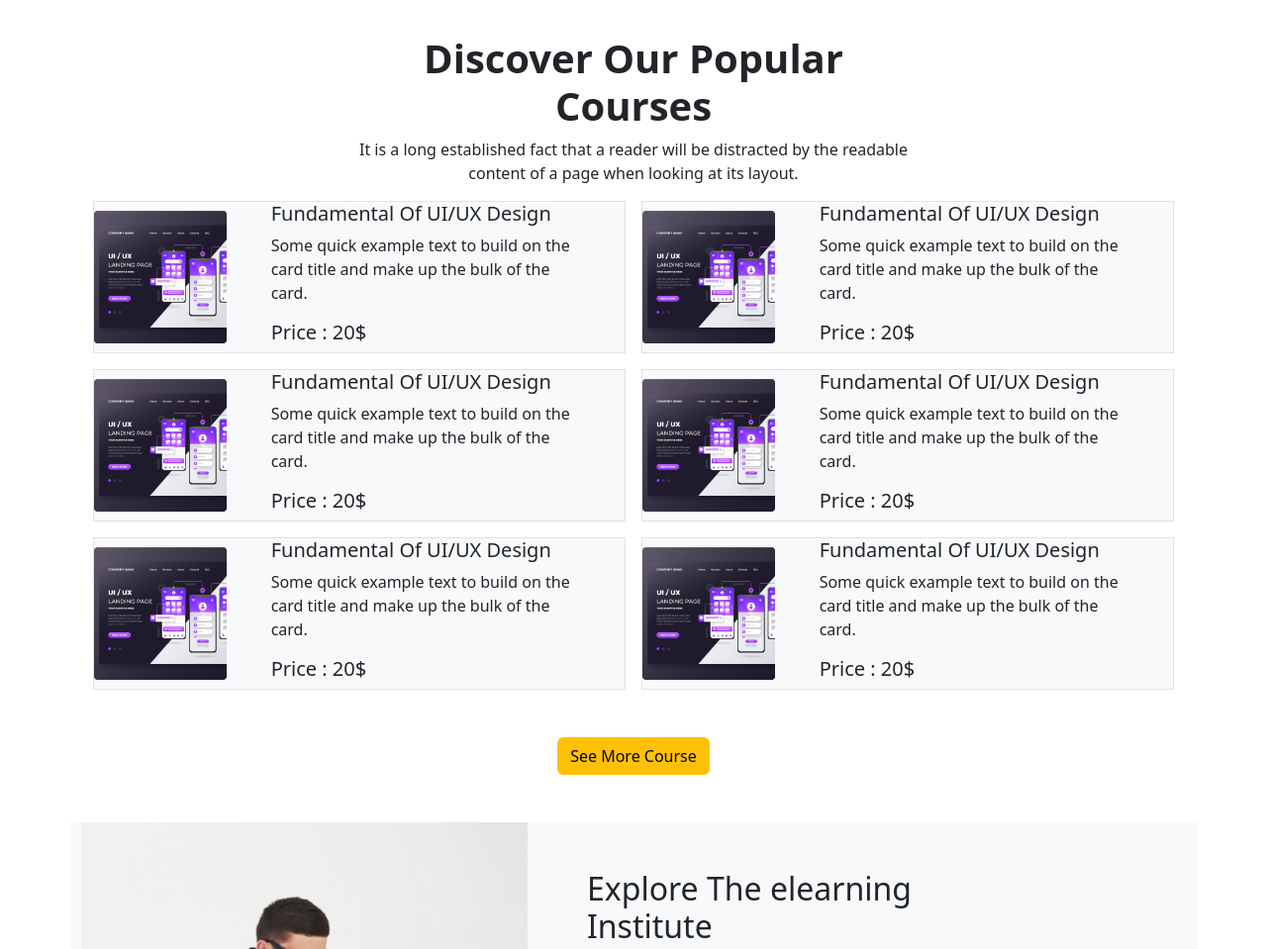
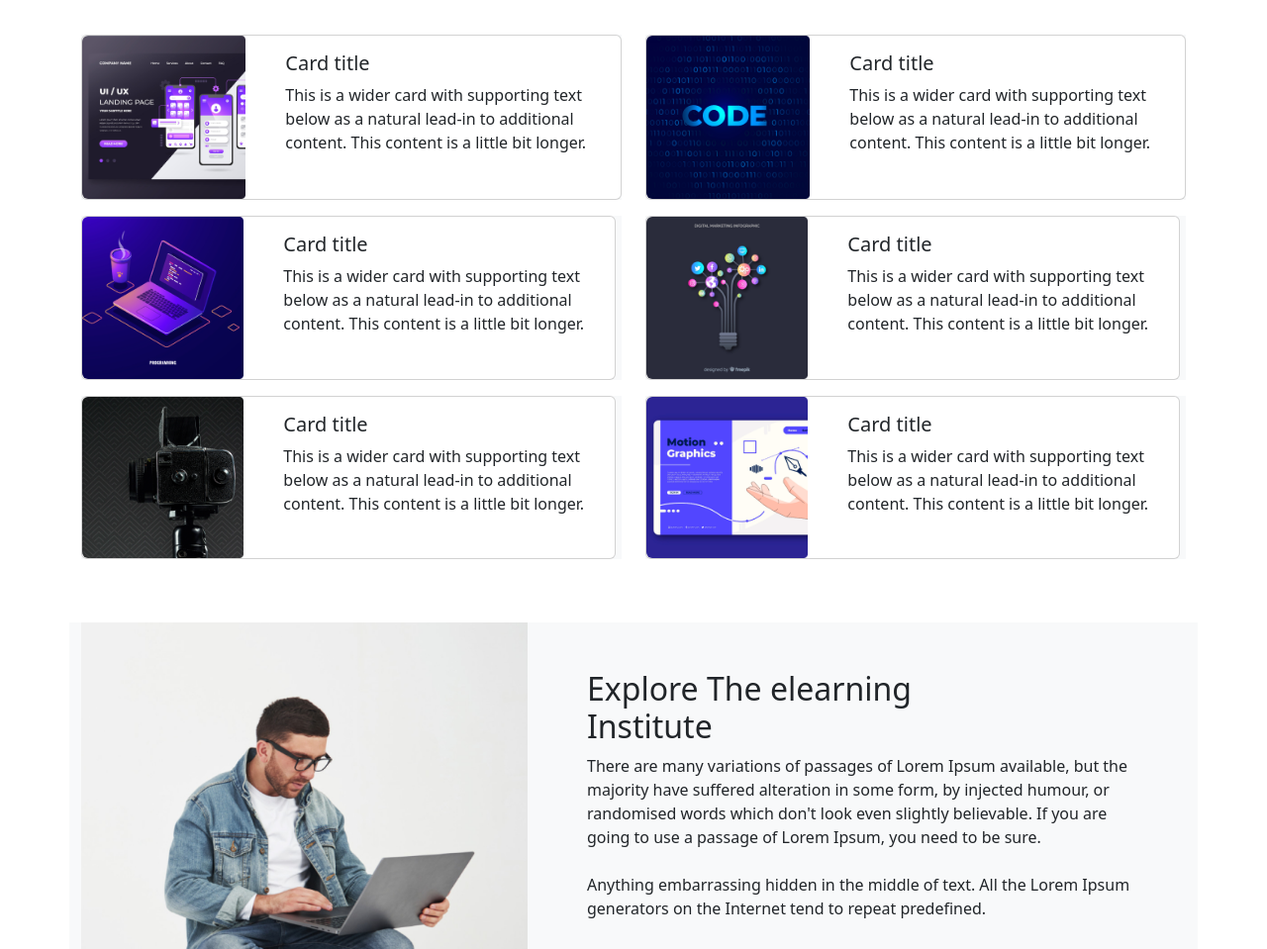
Before and after one commit to digitechmahmud/edu-tech-learning, a plain HTML site: page index.html in a window 1280 px wide. Shown: the part 660-1619 px from the top of the page at 99% size. Drawn offline with nearby package versions, Linux system fonts and the light colour scheme.

```diff
--- a/css/style.css
+++ b/css/style.css
@@ -1,3 +1,3 @@
-.margin-top {
-    margin-top: 100px;
+.banner {
+    filter: brightness(50%);
 }
--- a/index.html
+++ b/index.html
@@ -9,7 +9,7 @@
     <link rel="stylesheet" href="./css/style.css">
     <!-- Custom CSS End -->
     <!-- Font Awesome Link -->
-
+    <script src="https://kit.fontawesome.com/915bbf049d.js" crossorigin="anonymous"></script>
     <!-- Bootstrap Link -->
     <link href="https://cdn.jsdelivr.net/npm/bootstrap@5.2.0/dist/css/bootstrap.min.css" rel="stylesheet"
         integrity="sha384-gH2yIJqKdNHPEq0n4Mqa/HGKIhSkIHeL5AyhkYV8i59U5AR6csBvApHHNl/vI1Bx" crossorigin="anonymous">
@@ -57,7 +57,7 @@
                 </div>
                 <div class="carousel-inner">
                     <div class="carousel-item active">
-                        <img src="images/cover/cover-1.png" class="d-block w-100" alt="...">
+                        <img src="images/cover/cover-1.png" class="d-block w-100 banner" alt="...">
                         <div class="carousel-caption d-md-block">
                             <h1 class="fs-1 fw-bold text-light">Get Started Digital<br>Learning</h1>
                             <p>Some representative placeholder content<br> for the first slide.</p>
@@ -65,7 +65,7 @@
                         </div>
                     </div>
                     <div class="carousel-item">
-                        <img src="images/cover/cover-3.jpg" class="d-block w-100 img-fluid" alt="...">
+                        <img src="images/cover/cover-2.png" class="d-block w-100 banner" alt="...">
                         <div class="carousel-caption d-md-block">
                             <h1 class="fs-1 fw-bold text-light">Get Started Digital<br>Learning</h1>
                             <p>Some representative placeholder content<br> for the first slide.</p>
@@ -73,7 +73,7 @@
                         </div>
                     </div>
                     <div class="carousel-item">
-                        <img src="images/cover/cover-1.png" class="d-block w-100" alt="...">
+                        <img src="images/cover/cover-3.png" class="d-block w-100 banner" alt="...">
                         <div class="carousel-caption d-md-block">
                             <h1 class="fs-1 fw-bold text-light">Get Started Digital<br>Learning</h1>
                             <p>Some representative placeholder content<br> for the first slide.</p>
@@ -97,103 +97,133 @@
     </header>
     <main>
         <!-- Popular Course Section Start -->
-        <section class="container mb-5">
-            <div>
-                <h2 class="text-center fs-1 fw-bold">Discover Our Popular<br>Courses</h2>
-                <p class="text-center">It is a long established fact that a reader will be distracted by the
-                    readable<br>content of a
-                    page when looking at its
-                    layout.</p>
-            </div>
+
+        <section class="mb-5">
             <div class="container">
-                <div class="row g-3">
-                    <div class="col-lg-6 col-md-6 col-sm-12">
-                        <div class="border bg-light d-flex flex-sm-row align-items-center justify-content-center">
-                            <div class="col-lg-4">
-                                <img class="img-fluid w-75" src="images/course/course-1.png" alt="">
-                            </div>
-                            <div class="col-lg-8 pe-5">
-                                <h3 class="fs-5">Fundamental Of UI/UX Design</h3>
-                                <p>Some quick example text to build on the card title and make up the bulk of the card.
-                                </p>
-                                <h4 class="fs-5">Price : 20$</h4>
+                <div class="row gx-4 row-cols-1 row-cols-lg-2 row-cols-md-2">
+                    <div class="col">
+                        <div class="bg-light">
+                            <div class="card mb-3"><!-- style="max-width: 540px; -->
+                                <div class="row">
+                                    <div class="col-md-4">
+                                        <img src="images/course/course-1.png" class="img-fluid rounded-start" alt="...">
+                                    </div>
+                                    <div class="col-md-8">
+                                        <div class="card-body">
+                                            <h5 class="card-title">Card title</h5>
+                                            <p class="card-text">This is a wider card with supporting text below as a natural lead-in to additional
+                                                content. This content is a little bit longer.</p>
+                                        </div>
+                                    </div>
+                                </div>
                             </div>
                         </div>
                     </div>
-                    <div class="col-lg-6 col-md-6 col-sm-12">
-                        <div class="border bg-light d-flex align-items-center justify-content-around">
-                            <div class="col-lg-4">
-                                <img class="img-fluid w-75" src="images/course/course-1.png" alt="">
-                            </div>
-                            <div class="col-lg-8 pe-5">
-                                <h3 class="fs-5">Fundamental Of UI/UX Design</h3>
-                                <p>Some quick example text to build on the card title and make up the bulk of the card.
-                                </p>
-                                <h4 class="fs-5">Price : 20$</h4>
+                    <div class="col">
+                        <div class="bg-light">
+                            <div class="card">
+                                <div class="row">
+                                    <div class="col-md-4">
+                                        <img src="images/course/course-2.png" class="img-fluid rounded-start" alt="...">
+                                    </div>
+                                    <div class="col-md-8">
+                                        <div class="card-body">
+                                            <h5 class="card-title">Card title</h5>
+                                            <p class="card-text">This is a wider card with supporting text below as a natural lead-in to
+                                                additional
+                                                content. This content is a little bit longer.</p>
+                                        </div>
+                                    </div>
+                                </div>
                             </div>
                         </div>
                     </div>
-                    <div class="col-lg-6 col-md-6 col-sm-12">
-                        <div class="border bg-light d-flex align-items-center justify-content-around">
-                            <div class="col-lg-4">
-                                <img class="img-fluid w-75" src="images/course/course-1.png" alt="">
-                            </div>
-                            <div class="col-lg-8 pe-5">
-                                <h3 class="fs-5">Fundamental Of UI/UX Design</h3>
-                                <p>Some quick example text to build on the card title and make up the bulk of the card.
-                                </p>
-                                <h4 class="fs-5">Price : 20$</h4>
+                </div>
+                <div class="row gx-4 row-cols-1 row-cols-lg-2 row-cols-md-2">
+                    <div class="col">
+                        <div class="bg-light">
+                            <div class="card mb-3" style="max-width: 540px;">
+                                <div class="row">
+                                    <div class="col-md-4">
+                                        <img src="images/course/course-3.png" class="img-fluid rounded-start" alt="...">
+                                    </div>
+                                    <div class="col-md-8">
+                                        <div class="card-body">
+                                            <h5 class="card-title">Card title</h5>
+                                            <p class="card-text">This is a wider card with supporting text below as a natural lead-in to additional
+                                                content. This content is a little bit longer.</p>
+                                        </div>
+                                    </div>
+                                </div>
                             </div>
                         </div>
                     </div>
-                    <div class="col-lg-6 col-md-6 col-sm-12">
-                        <div class="border bg-light d-flex align-items-center justify-content-around">
-                            <div class="col-lg-4">
-                                <img class="img-fluid w-75" src="images/course/course-1.png" alt="">
-                            </div>
-                            <div class="col-lg-8 pe-5">
-                                <h3 class="fs-5">Fundamental Of UI/UX Design</h3>
-                                <p>Some quick example text to build on the card title and make up the bulk of the card.
-                                </p>
-                                <h4 class="fs-5">Price : 20$</h4>
+                    <div class="col">
+                        <div class="bg-light">
+                            <div class="card mb-3" style="max-width: 540px;">
+                                <div class="row">
+                                    <div class="col-md-4">
+                                        <img src="images/course/course-4.png" class="img-fluid rounded-start" alt="...">
+                                    </div>
+                                    <div class="col-md-8">
+                                        <div class="card-body">
+                                            <h5 class="card-title">Card title</h5>
+                                            <p class="card-text">This is a wider card with supporting text below as a natural lead-in to
+                                                additional
+                                                content. This content is a little bit longer.</p>
+                                        </div>
+                                    </div>
+                                </div>
                             </div>
                         </div>
                     </div>
-                    <div class="col-lg-6 col-md-6 col-sm-12">
-                        <div class="border bg-light d-flex align-items-center justify-content-around">
-                            <div class="col-lg-4">
-                                <img class="img-fluid w-75" src="images/course/course-1.png" alt="">
-                            </div>
-                            <div class="col-lg-8 pe-5">
-                                <h3 class="fs-5">Fundamental Of UI/UX Design</h3>
-                                <p>Some quick example text to build on the card title and make up the bulk of the card.
-                                </p>
-                                <h4 class="fs-5">Price : 20$</h4>
+                </div>
+                <div class="row gx-4 row-cols-1 row-cols-lg-2 row-cols-md-2">
+                    <div class="col">
+                        <div class="bg-light">
+                            <div class="card mb-3" style="max-width: 540px;">
+                                <div class="row">
+                                    <div class="col-md-4">
+                                        <img src="images/course/course-5.png" class="img-fluid rounded-start" alt="...">
+                                    </div>
+                                    <div class="col-md-8">
+                                        <div class="card-body">
+                                            <h5 class="card-title">Card title</h5>
+                                            <p class="card-text">This is a wider card with supporting text below as a natural lead-in to additional
+                                                content. This content is a little bit longer.</p>
+                                        </div>
+                                    </div>
+                                </div>
                             </div>
                         </div>
                     </div>
-                    <div class="col-lg-6 col-md-6 col-sm-12">
-                        <div class="border bg-light d-flex align-items-center justify-content-around">
-                            <div class="col-lg-4">
-                                <img class="img-fluid w-75" src="images/course/course-1.png" alt="">
-                            </div>
-                            <div class="col-lg-8 pe-5">
-                                <h3 class="fs-5">Fundamental Of UI/UX Design</h3>
-                                <p>Some quick example text to build on the card title and make up the bulk of the card.
-                                </p>
-                                <h4 class="fs-5">Price : 20$</h4>
+                    <div class="col">
+                        <div class="bg-light">
+                            <div class="card mb-3" style="max-width: 540px;">
+                                <div class="row">
+                                    <div class="col-md-4">
+                                        <img src="images/course/course-6.png" class="img-fluid rounded-start" alt="...">
+                                    </div>
+                                    <div class="col-md-8">
+                                        <div class="card-body">
+                                            <h5 class="card-title">Card title</h5>
+                                            <p class="card-text">This is a wider card with supporting text below as a natural lead-in to
+                                                additional
+                                                content. This content is a little bit longer.</p>
+                                        </div>
+                                    </div>
+                                </div>
                             </div>
                         </div>
                     </div>
                 </div>
             </div>
-            <div class="d-flex justify-content-center mt-5">
-                <button class="btn btn-warning">See More Course</button>
-            </div>
+
         </section>
 
-        <!-- Popular Course Section Start -->
-        <!-- Explore Section Start -->
+                <!-- Popular Course Section End -->
+
+                <!-- Explore Section Start -->
         <section class="container rouded-3 mb-5">
             <div class="row bg-light ">
                 <div class="col-lg-5">
@@ -240,11 +270,11 @@
                         <div class="modal-dialog">
                             <div class="modal-content">
                                 <div class="modal-header">
-                                    <h5 class="modal-title" id="exampleModalLabel">Modal title</h5>
+                                    <h5 class="modal-title" id="exampleModalLabel">Registration</h5>
                                     <button type="button" class="btn-close" data-bs-dismiss="modal" aria-label="Close"></button>
                                 </div>
                                 <div class="modal-body">
-                                    <h3>Hi I am Mahmudul Hassan</h3>
+                                    <h3>Welcome to Edu Tech<br>Please fill the Registration Form</h3>
                                 </div>
                                 <div class="modal-footer">
                                     <button type="button" class="btn btn-secondary" data-bs-dismiss="modal">Close</button>
@@ -310,11 +340,11 @@
                                 <!-- Successful Student Section End -->
 
                                 <!-- Student Feedback Section Start -->
-        <section class="container mb-5">
+        <!-- <section class="container mb-5">
             <h2 class="text-center">Some Students Feedback</h2>
             <p class="text-center">It is a long established fact that a reader will be distracted by the readable<br> content of a page when looking at its
             layout.</p>
-        </section>
+        </section> -->
                                 <!-- Student Feedback Section End -->
 
                                 <!-- FAQ Section Start -->
@@ -391,9 +421,9 @@
                                 <!-- FAQ Section End -->
                                 <!-- Hide Section Start -->
         <section class="container mb-5 d-none d-lg-block ">
-            <h2 class="text-center">Trusted by over 800+ companies</h2>
+            <h2 class="text-center">Trusted by over 800+ Companies</h2>
             <div class="d-flex align-items-center justify-content-center ">
-                <div class="ps-2">
+                <div class="mx-2">
                     <img src="images/company/company-1.png" alt="">
                 </div>
                 <div class="mx-2">
@@ -417,12 +447,17 @@
 
 
     </main>
-    <footer class="bg-dark">
+    <footer class="bg-dark pb-3">
         <div class="d-flex justify-content-center">
-            <a class="navbar-brand fw-bold text-primary text-center" href="#">EDU TECH</a>
+            <a class="navbar-brand fw-bold text-light text-center fs-2" href="#">EDU TECH</a>
         </div>
         <p class="text-light text-center">Office 41, Zawaya Buildin, Ghala Muscat,<br>
         Sultanate of Oman</p>
+        <div class="d-flex justify-content-center">
+            <a href="https://www.facebook.com/digitechmahmud"><i class="fa-brands fa-facebook text-light mx-1 fs-3"></i></a>
+            <a href="https://www.linkedin.com/in/digitechmahmud/"><i class="fa-brands fa-linkedin text-light mx-1 fs-3"></i></i></a>
+            <a href="https://www.instagram.com/digitechmahmud"><i class="fa-brands fa-instagram text-light mx-1 fs-3"></i></a>
+        </div>
 
     </footer>
 
```
Also changed, not shown: images/cover/cover-2.jpg (deleted), images/cover/cover-2.png (added), images/cover/cover-3.jpg (deleted), images/cover/cover-3.png (added).
